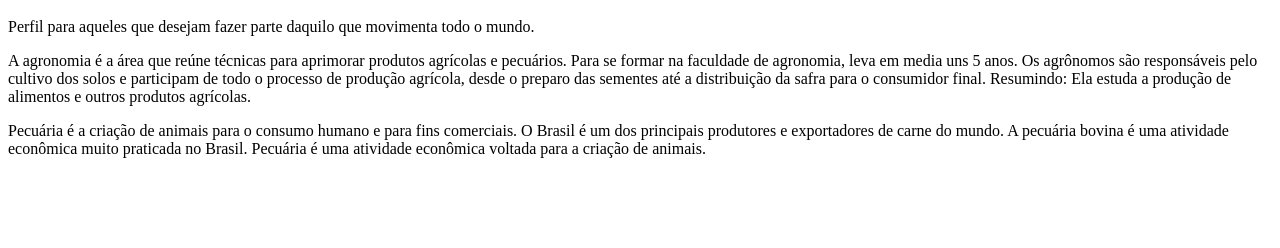
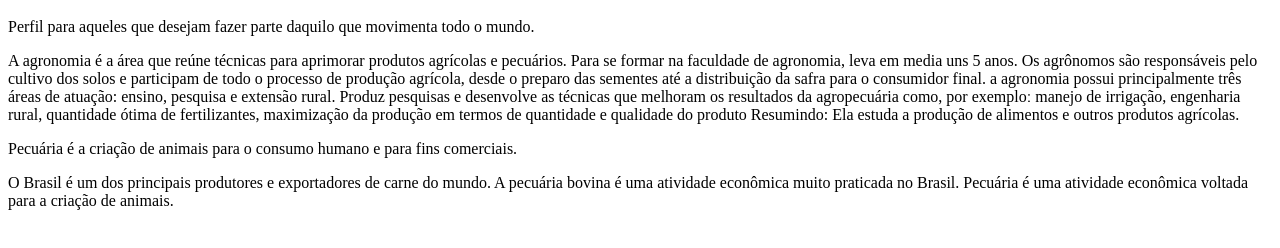
Before and after one commit to ketneymenck/primeiroano2023, a plain HTML site: page index.html in a window 1280 px wide. Shown: the part 48-296 px from the top of the page. Drawn offline with Linux system fonts and the light colour scheme.

Commit message:
19 de outubro

```diff
--- a/index.html
+++ b/index.html
@@ -1,7 +1,7 @@
 <h1>Agronomia e Pecuária</h1>
 <p>Perfil para aqueles que desejam fazer parte daquilo que movimenta todo o mundo. </p>
 <p>A agronomia é a área que reúne técnicas para aprimorar produtos agrícolas e pecuários.
-    Para se formar na faculdade de agronomia, leva em media uns 5 anos. Os agrônomos são responsáveis pelo cultivo dos solos e participam de todo o processo de produção agrícola, desde o preparo das sementes até a distribuição da safra para o consumidor final.
+Para se formar na faculdade de agronomia, leva em media uns 5 anos. Os agrônomos são responsáveis pelo cultivo dos solos e participam de todo o processo de produção agrícola, desde o preparo das sementes até a distribuição da safra para o consumidor final. a agronomia possui principalmente três áreas de atuação: ensino, pesquisa e extensão rural. Produz pesquisas e desenvolve as técnicas que melhoram os resultados da agropecuária como, por exemploː manejo de irrigação, engenharia rural, quantidade ótima de fertilizantes, maximização da produção em termos de quantidade e qualidade do produto
     Resumindo: Ela estuda a produção de alimentos e outros produtos agrícolas.</p>
-<p>Pecuária é a criação de animais para o consumo humano e para fins comerciais.
-    O Brasil é um dos principais produtores e exportadores de carne do mundo. A pecuária bovina é uma atividade econômica muito praticada no Brasil. Pecuária é uma atividade econômica voltada para a criação de animais.</p>
+<p>Pecuária é a criação de animais para o consumo humano e para fins comerciais.</p>
+ <p>O Brasil é um dos principais produtores e exportadores de carne do mundo. A pecuária bovina é uma atividade econômica muito praticada no Brasil. Pecuária é uma atividade econômica voltada para a criação de animais.</p>
```
